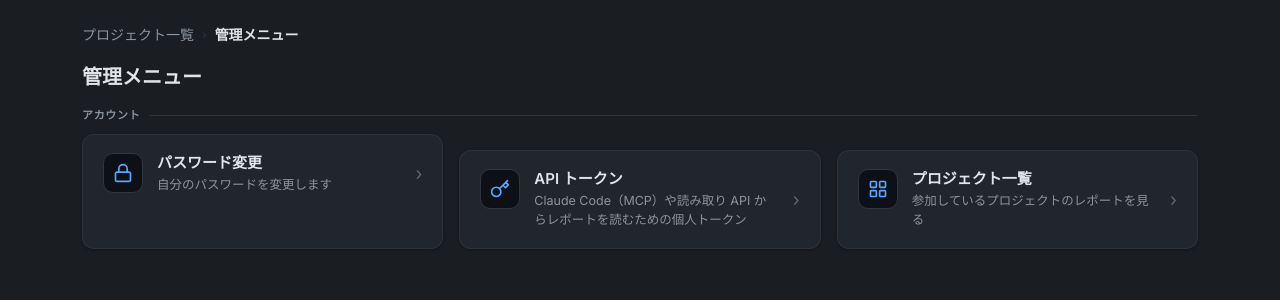
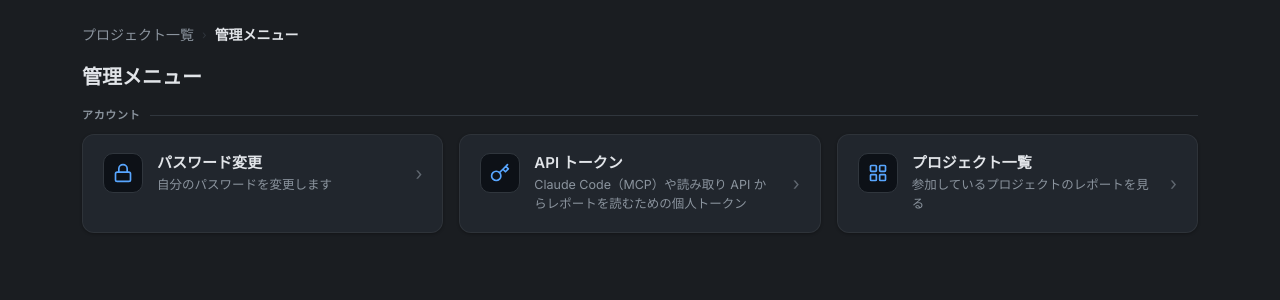
Before and after one commit to oTAMAKOo/UniModules.SendReportServer, a FastAPI app: template app/templates/admin_menu.html in a window 1280 px wide. Shown: the part 57-357 px from the top of the page. Run offline with FastAPI, Linux system fonts and the light colour scheme; the template is opened without the code that fills it, so the values that code supplies are empty; parts of the project's set-up code (start-up, migrations or seed data) failed here and were passed over.

Commit message:
グリッド内のカードに縦積み用の margin-top が付いて高さがずれていたのを修正
Co-Authored-By: Claude Fable 5.1 <noreply@anthropic.com>

```diff
--- a/app/templates/base.html
+++ b/app/templates/base.html
@@ -217,7 +217,7 @@
         .ui-section.first { margin-top: 0; }
         /* カード */
         .ui-card { background: var(--bg-card); border: 1px solid var(--border-card); border-radius: 12px; box-shadow: var(--shadow-card); overflow: hidden; color: var(--text-primary); }
-        .ui-card + .ui-card { margin-top: 16px; }
+        :not(.ui-grid) > .ui-card + .ui-card { margin-top: 16px; }  /* 縦積みのときだけ。グリッド内は gap で間隔を取る */
         .ui-card-body { padding: 18px 20px; }
         .ui-card-title { color: var(--text-primary); font-size: 15px; font-weight: 600; margin: 0 0 12px; display: flex; align-items: center; gap: 10px; flex-wrap: wrap; }
         .ui-card-foot { display: flex; align-items: center; justify-content: space-between; gap: 8px; padding: 10px 20px; border-top: 1px solid var(--border-color); background: rgba(0,0,0,0.06); }
```
